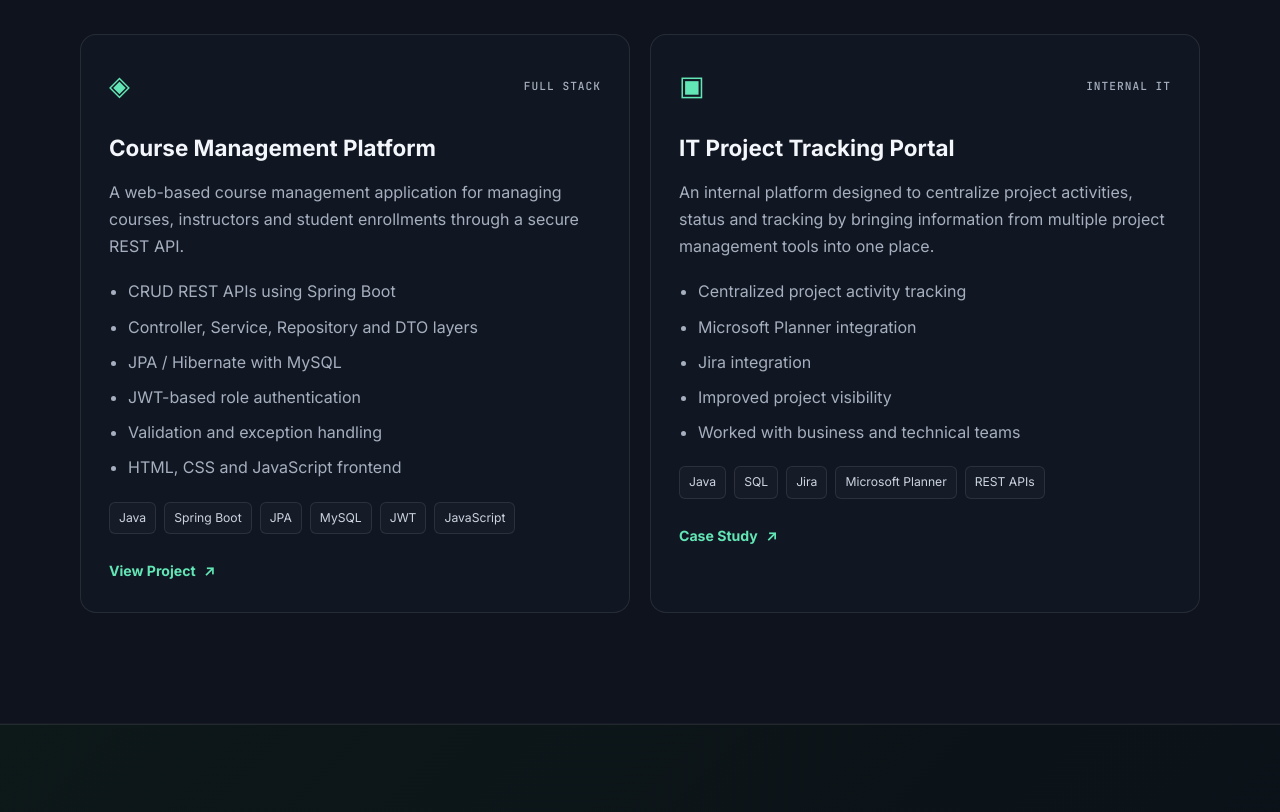
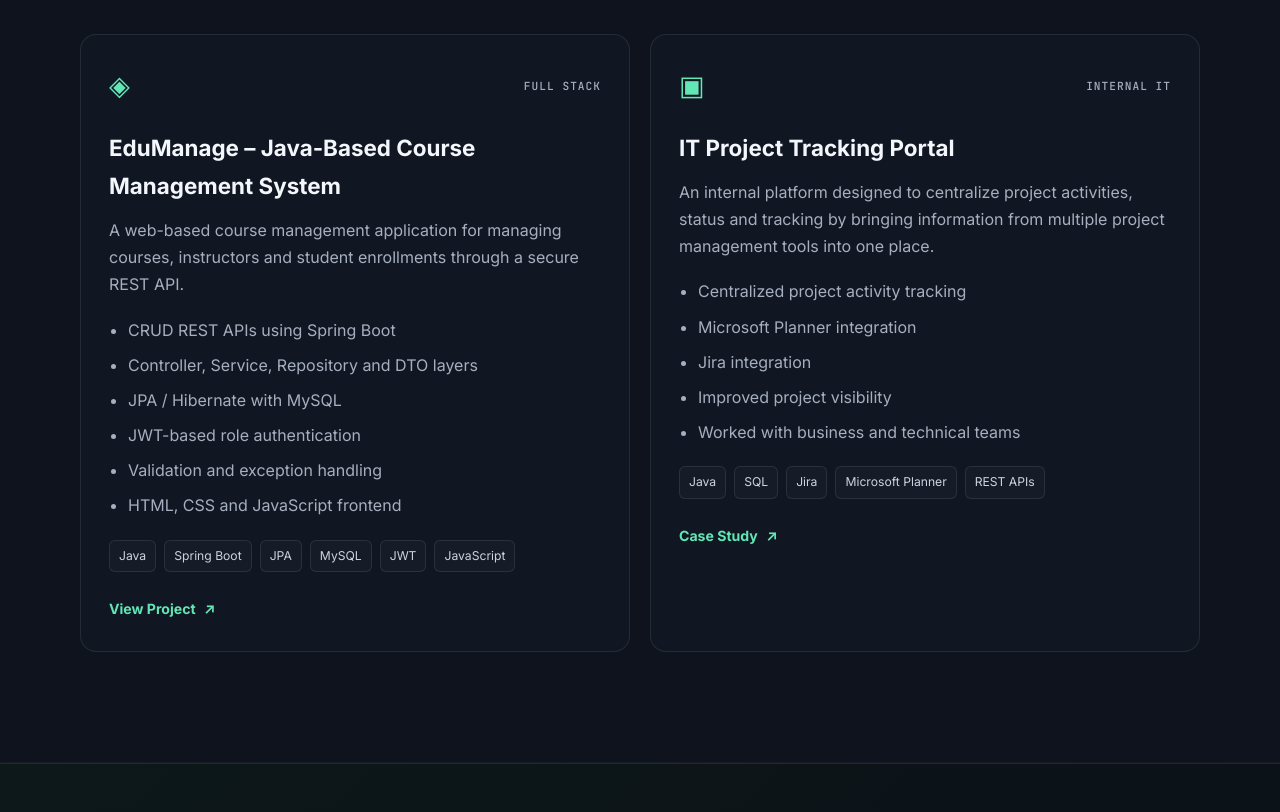
Before and after one commit to Sudhirsingh27/My_Portfolio, a plain HTML site: page java-developer-portfolio/index.html in a window 1280 px wide. Shown: the part 4000-4812 px from the top of the page. Drawn offline with Linux system fonts and the light colour scheme.

Commit message:
Merge remote and local histories

```diff
--- a/java-developer-portfolio/index.html
+++ b/java-developer-portfolio/index.html
@@ -221,7 +221,7 @@
               <span class="project-icon">◈</span>
               <span class="project-type">FULL STACK</span>
             </div>
-            <h3>Course Management Platform</h3>
+            <h3>EduManage – Java-Based Course Management System</h3>
             <p>
               A web-based course management application for managing courses,
               instructors and student enrollments through a secure REST API.
@@ -238,7 +238,7 @@
               <span>Java</span><span>Spring Boot</span><span>JPA</span>
               <span>MySQL</span><span>JWT</span><span>JavaScript</span>
             </div>
-            <a href="#" class="project-link">View Project <span>↗</span></a>
+            <a href=" https://sudhirsingh27.github.io/EduManage-Java-Based-Course-Management-System/" class="project-link">View Project <span>↗</span></a>
           </article>
 
           <article class="project-card">
```
